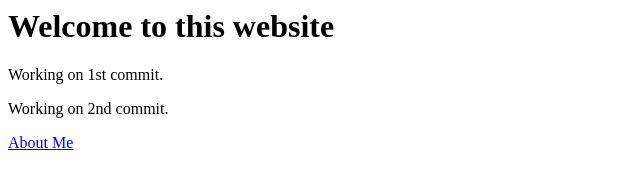
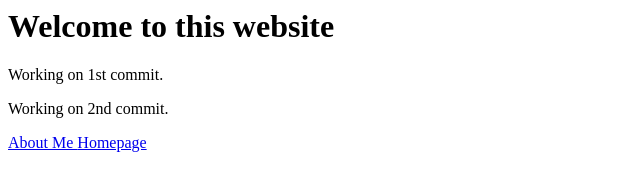
Before and after one commit to ridzwansyahirwan/WanGitEssentialRemote, a plain HTML site: page index.html in a window 1280 px wide. Shown: the full height of the page, 0-640 px from the left. Drawn offline with Linux system fonts and the light colour scheme.

Commit message:
Update index.html

```diff
--- a/index.html
+++ b/index.html
@@ -6,7 +6,7 @@
         <h1>Welcome to this website</h1>
         <p>Working on 1st commit.</p>
         <p>Working on 2nd commit.</p>
-        <a href = "aboutme.html">About Me</a>
-
+        <a href="aboutme.html"> About Me </a>
+        <a href="index.html"> Homepage </a>
     </body>
 </html>
```
